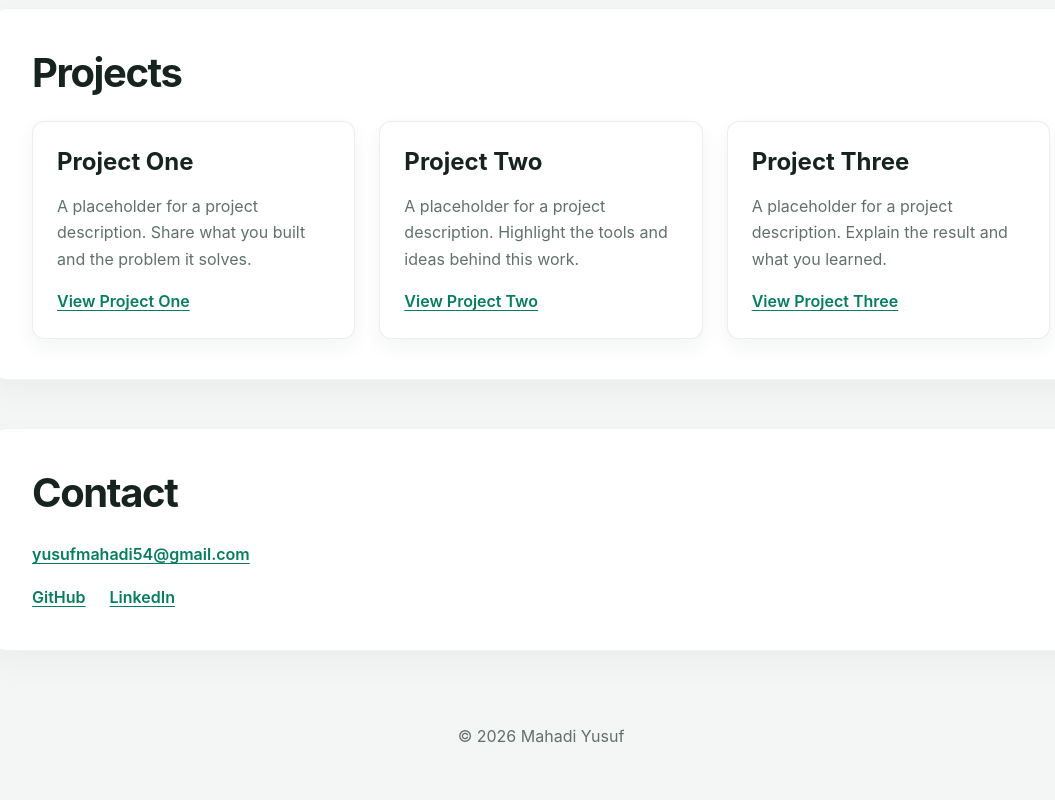
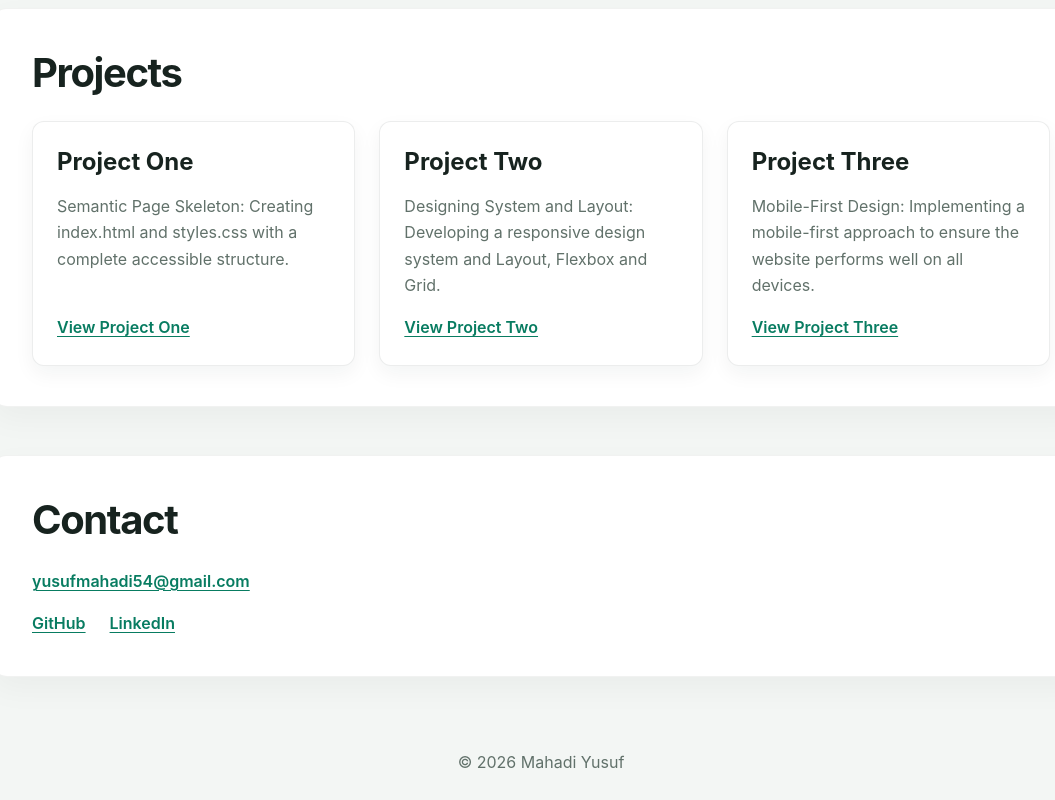
Before and after one commit to mahadiyusuf/01-html-portiforlio, a plain HTML site: page index.html in a window 1280 px wide. Shown: the part 853-1653 px from the top of the page, without its empty margins (99-1154 px from the left). Before the commit the page ends 1626 px from the top, so only its background shows below. Drawn offline with Linux system fonts and the light colour scheme.

Commit message:
Update project descriptions for improved clarity and relevance

```diff
--- a/index.html
+++ b/index.html
@@ -59,17 +59,17 @@
         <h2 id="projects-heading">Projects</h2>
         <article>
           <h3>Project One</h3>
-          <p>A placeholder for a project description. Share what you built and the problem it solves.</p>
+          <p>Semantic Page Skeleton: Creating index.html and styles.css with a complete accessible structure.</p>
           <a href="https://example.com/project-one">View Project One</a>
         </article>
         <article>
           <h3>Project Two</h3>
-          <p>A placeholder for a project description. Highlight the tools and ideas behind this work.</p>
+          <p>Designing System and Layout: Developing a responsive design system and Layout, Flexbox and Grid.</p>
           <a href="https://example.com/project-two">View Project Two</a>
         </article>
         <article>
           <h3>Project Three</h3>
-          <p>A placeholder for a project description. Explain the result and what you learned.</p>
+          <p>Mobile-First Design: Implementing a mobile-first approach to ensure the website performs well on all devices.</p>
           <a href="https://example.com/project-three">View Project Three</a>
         </article>
       </section>
```
